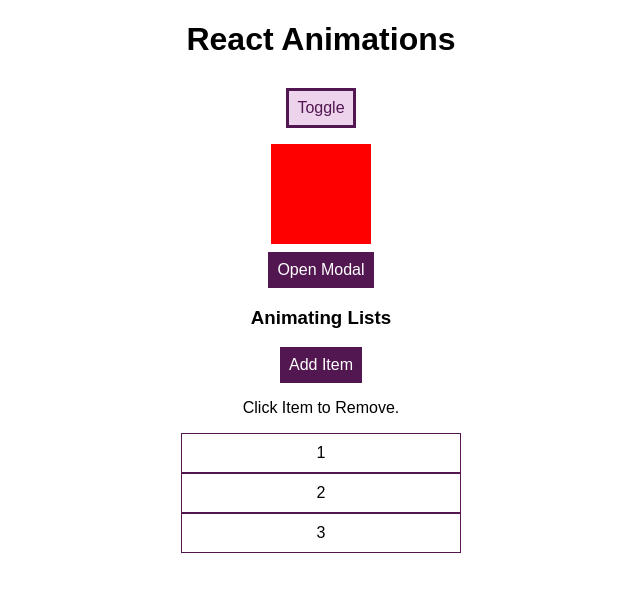
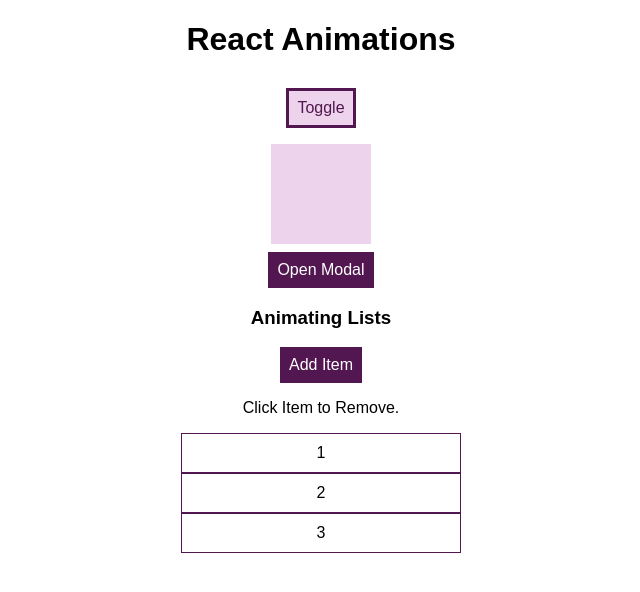
Before and after one commit to Ceyene/ReactAnimations, a React (Create React App) app: page / in a window 1280 px wide. Both pictures are taken after a click on the button "Toggle". Shown: the top 592 px of the page, without its empty margins (319-959 px from the left). Built offline with nearby package versions, Linux system fonts and the light colour scheme.

Commit message:
Correcting div color

```diff
--- a/src/App.js
+++ b/src/App.js
@@ -35,7 +35,7 @@ class App extends Component {
 				{this.state.showBlock ? (
 					<div
 						style={{
-							backgroundColor: 'red',
+							backgroundColor: '#eed3ed',
 							width: 100,
 							height: 100,
 							margin: '0.5rem auto',
```
